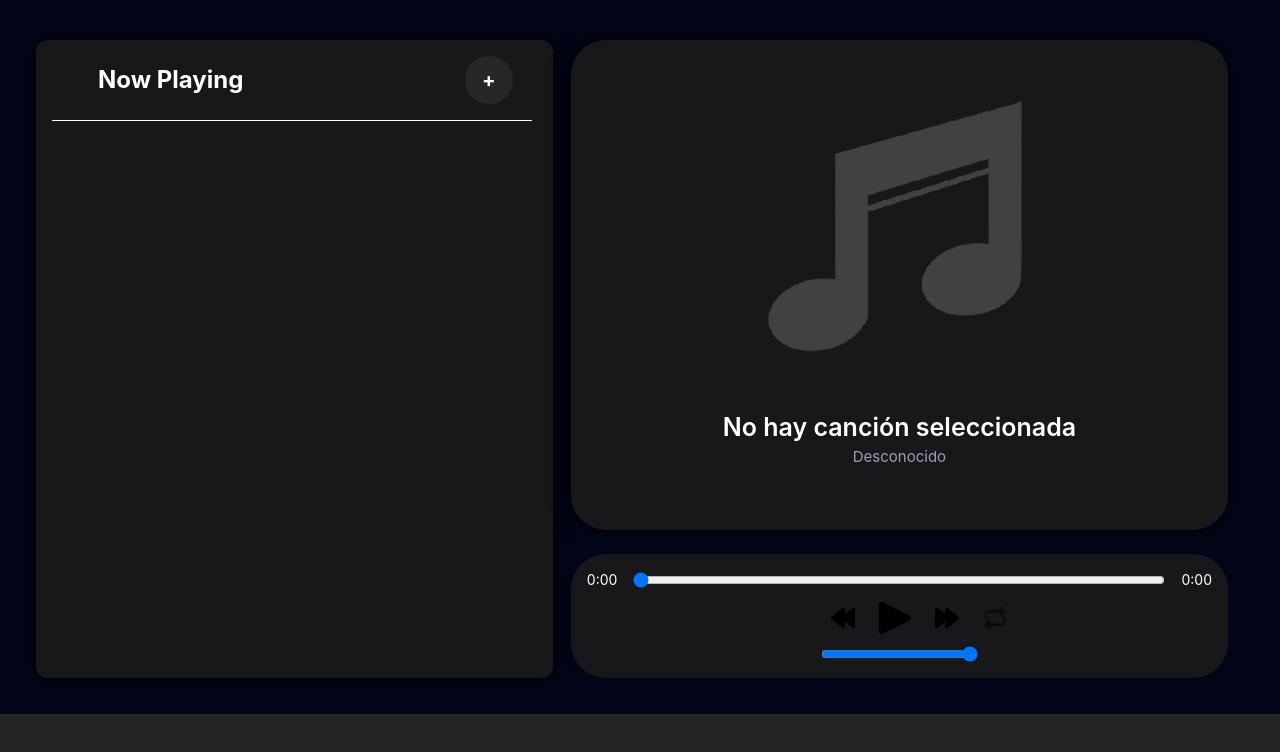
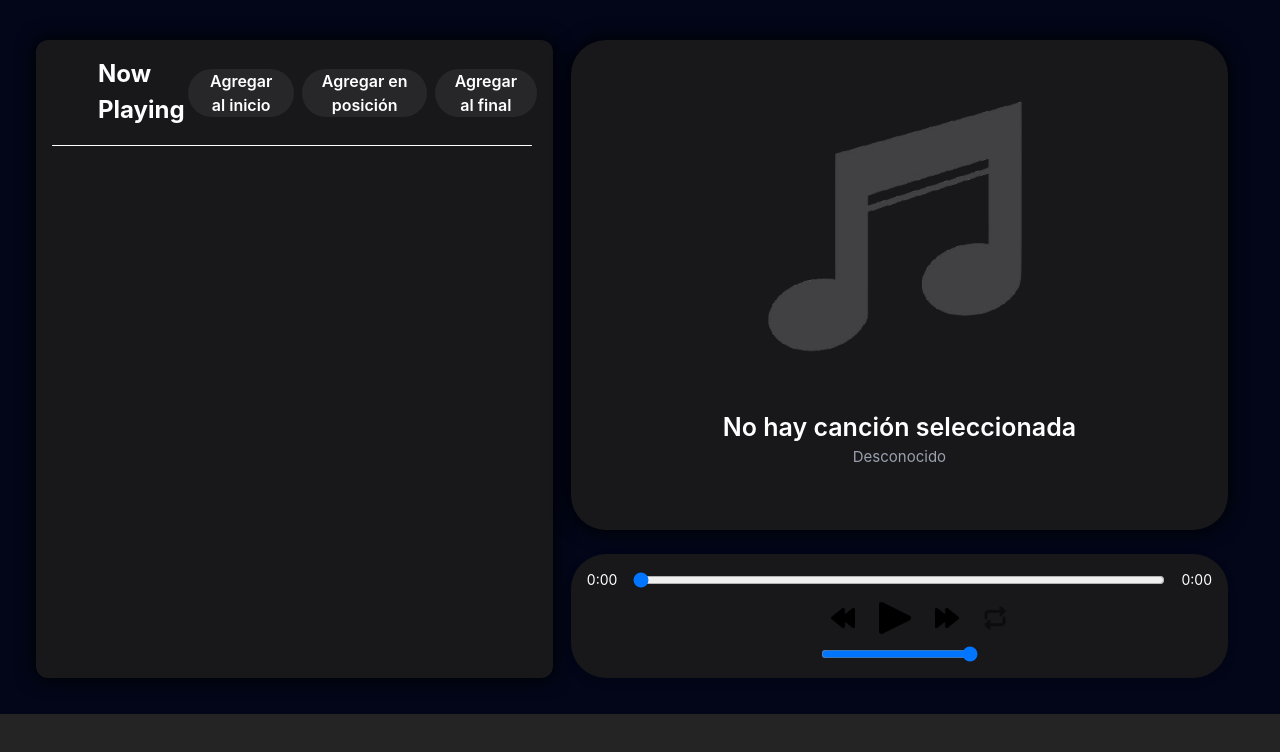
Before and after one commit to Jacklb19/Mino-Music-Player, a React (Vite) app: page / in a window 1280 px wide. Shown: the top 752 px of the page. Built offline with nearby package versions, Linux system fonts and the light colour scheme.

Commit message:
Agregar canciones al inicio y posicion deseada

```diff
--- a/src/componentes/ListManager.tsx
+++ b/src/componentes/ListManager.tsx
@@ -23,6 +23,8 @@ const ListManager: React.FC<ListManagerProps> = ({
 }) => {
   const [customTracks, setCustomTracks] = useState<Track[]>([]);
   const [draggedIndex, setDraggedIndex] = useState<number | null>(null);
+  const [insertionMode, setInsertionMode] = useState<"end" | "beginning" | "custom">("end");
+  const fileInputRef = useRef<HTMLInputElement>(null);
   const itemRefs = useRef<{ [key: string]: HTMLLIElement | null }>({});
 
   // Arrastrar y soltar
@@ -38,7 +40,7 @@ const ListManager: React.FC<ListManagerProps> = ({
     setDraggedIndex(null);
   };
 
-  // Subir archivos
+  // Subir archivos según el modo de inserción
   const handleFileUpload = async (event: React.ChangeEvent<HTMLInputElement>) => {
     const files = event.target.files;
     if (!files) return;
@@ -77,7 +79,25 @@ const ListManager: React.FC<ListManagerProps> = ({
       })
     );
 
-    setCustomTracks((prevTracks) => [...prevTracks, ...newTracks]);
+    if (insertionMode === "beginning") {
+      setCustomTracks(prev => [...newTracks, ...prev]);
+    } else if (insertionMode === "custom") {
+      const posStr = prompt("Ingrese la posición donde desea agregar las canciones:");
+      let pos = Number(posStr) -1 ;
+      if (isNaN(pos)) pos = customTracks.length;
+      // Si el usuario ingresa una posición mayor al número de canciones, se agrega al final
+      if (pos > customTracks.length) pos = customTracks.length;
+      setCustomTracks(prev => {
+        const newList = [...prev];
+        newList.splice(pos, 0, ...newTracks);
+        return newList;
+      });
+    } else {
+      // Modo "end" (por defecto)
+      setCustomTracks(prev => [...prev, ...newTracks]);
+    }
+
+    // Limpiar el input para permitir volver a seleccionar los mismos archivos
     event.target.value = "";
   };
 
@@ -101,30 +121,55 @@ const ListManager: React.FC<ListManagerProps> = ({
     }
   };
 
+  // Función para disparar el input de archivos
+  const triggerFileInput = (mode: "end" | "beginning" | "custom") => {
+    setInsertionMode(mode);
+    fileInputRef.current?.click();
+  };
+
   return (
-    <div className="w-full h-full bg-zinc-900 text-white rounded-xl  transition-all hover:scale-[1.01] p-4 relative drop-shadow-[0px_0px_10px_rgba(0,0,0,1)]
+    <div className="w-full h-full bg-zinc-900 text-white rounded-xl transition-all hover:scale-[1.01] p-4 relative drop-shadow-[0px_0px_10px_rgba(0,0,0,1)]
         md:drop-shadow-[0px_0px_10px_rgba(0,0,0,1)]
         ml:hover:drop-shadow-[0px_0px_15px_rgba(0,0,0,1)]">
-      {/* Título y botón + */}
+      {/* Título y botones para agregar */}
       <div className="flex items-center justify-between mb-4">
-        <h2
-            className="text-[24px] flex mr-auto items-center font-bold m-4 h-min
-          md:mb-[1px] md:mt-[0] "
+        <h2 className="text-[24px] flex mr-auto items-center font-bold m-4 h-min
+          md:mb-[1px] md:mt-[0]">
+          <i className="fa-solid fa-music mx-[15px] text-[24px]"></i>
+          Now Playing
+        </h2>
+        <div className="flex gap-2">
+          {/* Botón para agregar al inicio */}
+          <button
+            onClick={() => triggerFileInput("beginning")}
+            className="flex items-center justify-center px-4 h-12 rounded-full
+              bg-zinc-800 cursor-pointer hover:bg-gray-600 transition-colors"
+            title="Agregar las canciones al inicio"
           >
-            <i className="fa-solid fa-music mx-[15px] text-[24px] "></i>
-            Now Playing
-        </h2>
-
-        <label
-          htmlFor="file-upload"
-          className="flex items-center justify-center w-12 h-12 rounded-full
-           bg-zinc-800 cursor-pointer hover:bg-gray-600 transition-colors me-6 "
-          title="Agregar canciones"
-        >
-          <span className="text-xl font-bold">+</span>
-        </label>
+            <span className="text-base font-semibold">Agregar al inicio</span>
+          </button>
+          {/* Botón para agregar en posición personalizada */}
+          <button
+            onClick={() => triggerFileInput("custom")}
+            className="flex items-center justify-center px-4 h-12 rounded-full
+              bg-zinc-800 cursor-pointer hover:bg-gray-600 transition-colors"
+            title="Agregar las canciones en una posición determinada"
+          >
+            <span className="text-base font-semibold">Agregar en posición</span>
+          </button>
+          {/* Botón para agregar al final (modo por defecto) */}
+          <button
+            onClick={() => triggerFileInput("end")}
+            className="flex items-center justify-center px-4 h-12 rounded-full
+              bg-zinc-800 cursor-pointer hover:bg-gray-600 transition-colors"
+            title="Agregar las canciones al final"
+          >
+            <span className="text-base font-semibold">Agregar al final</span>
+          </button>
+        </div>
+        {/* Input oculto para seleccionar archivos */}
         <input
-          id="file-upload"
+          ref={fileInputRef}
           type="file"
           accept="audio/*"
           multiple
@@ -132,14 +177,14 @@ const ListManager: React.FC<ListManagerProps> = ({
           className="hidden"
         />
       </div>
-      <hr className="items-center justify-center w-[99%] h-[px] rounded  border-t-[1px] "></hr>
+      <hr className="items-center justify-center w-[99%] h-[px] rounded border-t-[1px]" />
 
       {/* Contenedor "envoltorio" con borde redondeado y overflow-hidden */}
       <div className="rounded-xl overflow-hidden p-2 pt-6">
-        {/* Este es el área que hace scroll */}
-        <div className="max-h-130 overflow-y-auto custom-scrollbar bg-zinc-900  rounded-[35px]
+        {/* Área con scroll */}
+        <div className="max-h-130 overflow-y-auto custom-scrollbar bg-zinc-900 rounded-[35px]
             md:rounded-[40px] p-2">
-          <ul className="space-y-2  ">
+          <ul className="space-y-2">
             {customTracks.map((song, index) => (
               <li
                 key={song.id}
@@ -161,7 +206,7 @@ const ListManager: React.FC<ListManagerProps> = ({
                       alt={song.song}
                       className="h-[50px] object-contain rounded-[10px]"
                     />
-                    <div className="pl-[12px] pt-[5px] text-[14px] font-regular  ">
+                    <div className="pl-[12px] pt-[5px] text-[14px] font-regular">
                       <p className="text-[20px] font-semibold text-gray-200 leading-tight">{song.song}</p>
                       <p className="text-[12px] pt-[4px] font-regular text-gray-400">{song.artist}</p>
                     </div>
@@ -171,7 +216,7 @@ const ListManager: React.FC<ListManagerProps> = ({
                 {customTracks.length > 1 && (
                   <button
                     onClick={() => handleRemove(song.id)}
-                    className=" bg-zinc-900 hover:text-red-400 transition-all"
+                    className="bg-zinc-900 hover:text-red-400 transition-all"
                     title="Eliminar canción"
                   >
                     <Trash2 size={18} />
```
